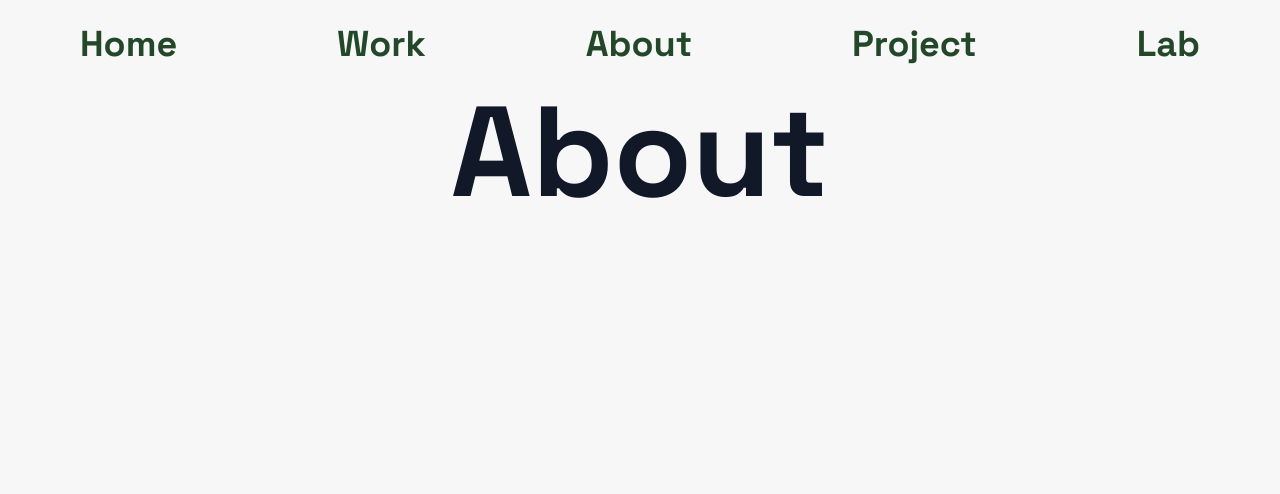
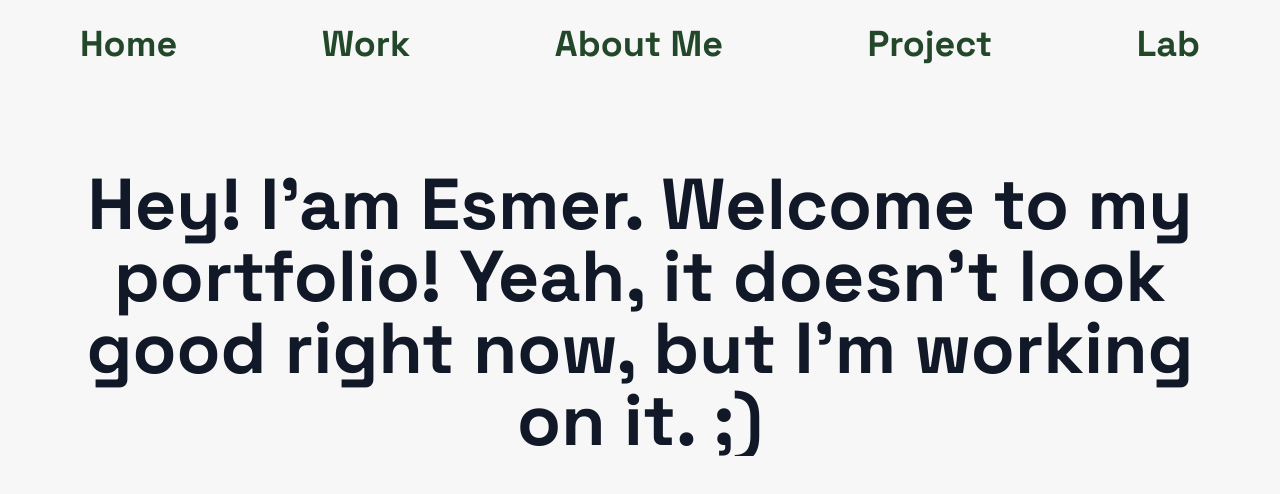
Before and after one commit to esmerquenn/Mi-portafolio, a React (Vite) app: page /about in a window 1280 px wide. Shown: the top 494 px of the page. Built offline with nearby package versions, Linux system fonts and the light colour scheme.

Commit message:
working...

```diff
--- a/src/Pages/About.jsx
+++ b/src/Pages/About.jsx
@@ -1,7 +1,11 @@
 import React from "react";
 
 function About() {
-  return <div className="text-2xl md:text-9xl font-bold text-gray-900  text-center font-spaceGrotesk">About</div>;
+  return (
+    <div className="text-2xl mt-20 mx-10 md:text-7xl font-bold text-gray-900  text-center font-spaceGrotesk">
+      Hey! I'am Esmer. Welcome to my portfolio! Yeah, it doesn't look good right now, but I'm working on it. ;)
+    </div>
+  );
 }
 
 export default About;
--- a/src/Pages/Work.jsx
+++ b/src/Pages/Work.jsx
@@ -1,7 +1,12 @@
 import React from "react";
+import Project from "../components/Project";
 
 function Work() {
-  return <div>Work</div>;
+  return (
+    <div>
+      <Project />
+    </div>
+  );
 }
 
 export default Work;
--- a/src/components/Nav.jsx
+++ b/src/components/Nav.jsx
@@ -6,7 +6,7 @@ function Nav() {
     <div className=" flex justify-between px-20 items-center gap-10 py-6">
       <TransitionLink href="/" label="Home" />
       <TransitionLink href="/work" label="Work" />
-      <TransitionLink href="/about" label="About" />
+      <TransitionLink href="/about" label="About Me" />
       <TransitionLink href="/projects" label="Project" />
       <TransitionLink href="/lab" label="Lab" />
     </div>
```
